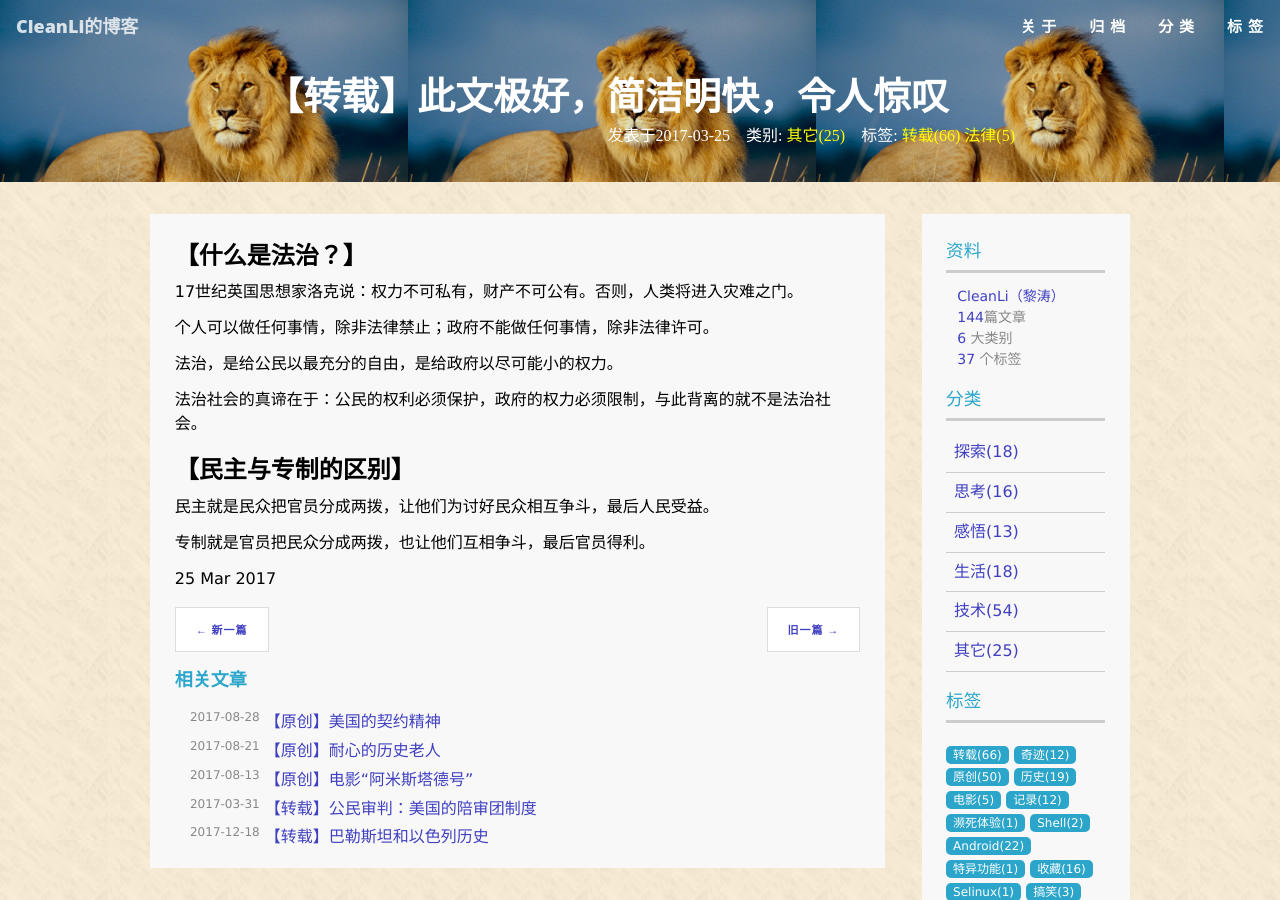
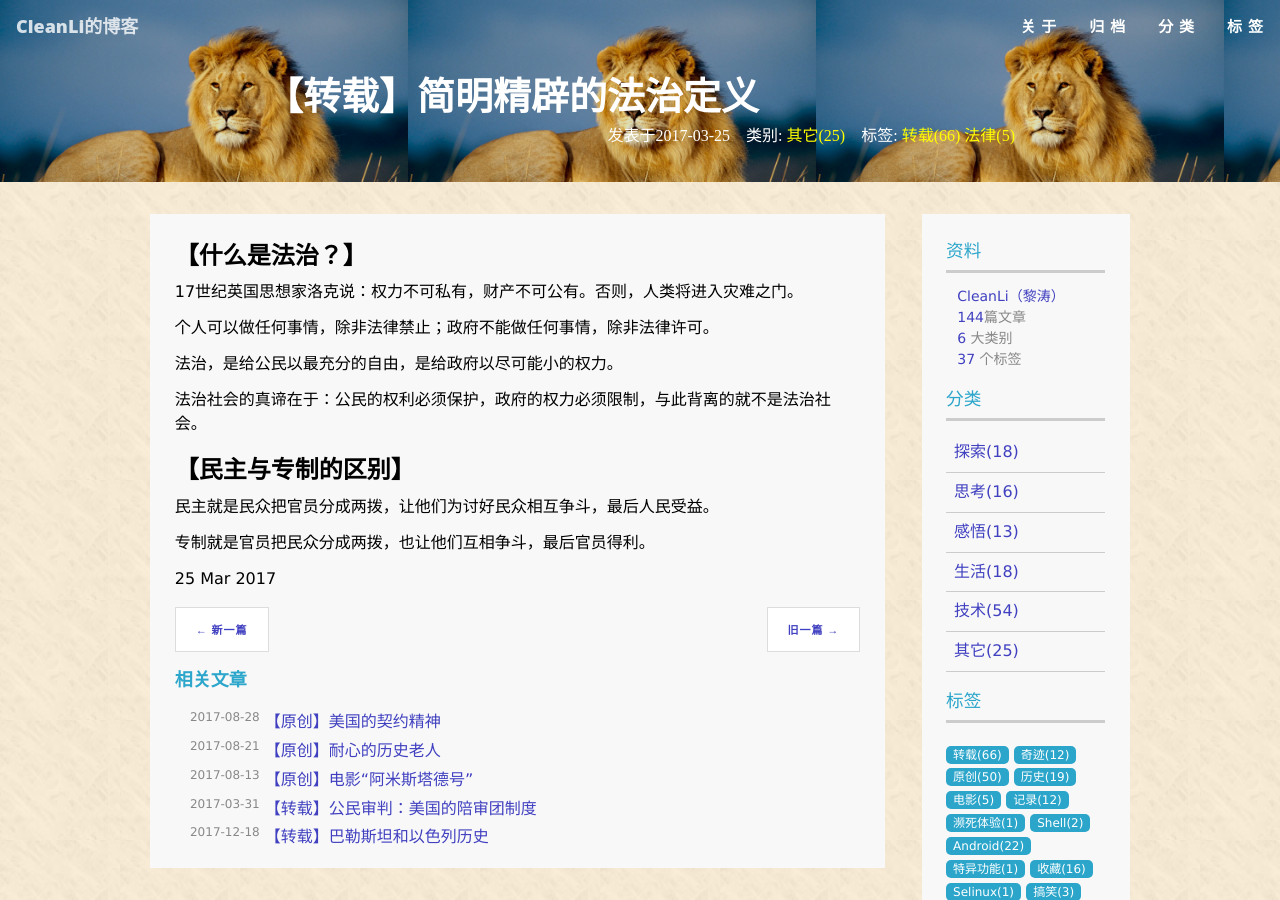
Before and after one commit to cleanli/cleanhome, a Jekyll site: the page built from _posts/others/2017-03-25-simple.html, in a window 1280 px wide and 900 px high. Built offline with Jekyll 4.4.1, drawn with Linux system fonts in a browser that asks for light colours.

Commit message:
change title of simple

```diff
--- a/_posts/others/2017-03-25-simple.html
+++ b/_posts/others/2017-03-25-simple.html
@@ -1,6 +1,6 @@
 ---
 layout: post
-title: 【转载】此文极好，简洁明快，令人惊叹
+title: 【转载】简明精辟的法治定义
 categories: 其它
 tags: ["转载","法律"]
 ---
```
